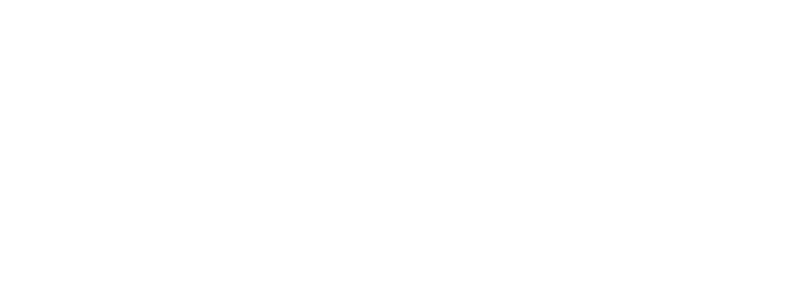
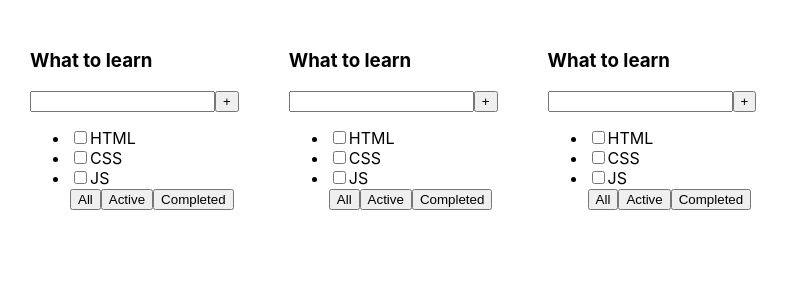
Before and after one commit to Annaptrvna/todolist-ts-dm, a React (Create React App) app: page / in a window 1280 px wide. Shown: the top 300 px of the page, without its empty margins (0-789 px from the left). Built offline with nearby package versions, Linux system fonts and the light colour scheme.

Commit message:
Add Todolist component

```diff
--- a/src/App.css
+++ b/src/App.css
@@ -1,38 +1,8 @@
 .App {
-  text-align: center;
+  padding: 30px;
+  display: flex;
 }
 
-.App-logo {
-  height: 40vmin;
-  pointer-events: none;
+.App > div {
+  margin-right: 50px;
 }
-
-@media (prefers-reduced-motion: no-preference) {
-  .App-logo {
-    animation: App-logo-spin infinite 20s linear;
-  }
-}
-
-.App-header {
-  background-color: #282c34;
-  min-height: 100vh;
-  display: flex;
-  flex-direction: column;
-  align-items: center;
-  justify-content: center;
-  font-size: calc(10px + 2vmin);
-  color: white;
-}
-
-.App-link {
-  color: #61dafb;
-}
-
-@keyframes App-logo-spin {
-  from {
-    transform: rotate(0deg);
-  }
-  to {
-    transform: rotate(360deg);
-  }
-}
--- a/src/App.tsx
+++ b/src/App.tsx
@@ -1,13 +1,46 @@
 import React from 'react';
-import logo from './logo.svg';
 import './App.css';
 
 function App() {
+
   return (
     <div className="App">
-
+      <Todolist/>
+      <Todolist/>
+      <Todolist/>
     </div>
   );
 }
 
+const Todolist = () =>{
+
+    return (
+        <div>
+            <h3>What to learn</h3>
+            <div>
+                <input/>
+                <button>+</button>
+            </div>
+            <ul>
+                <li>
+                    <input type="checkbox"/>
+                    <span>HTML</span>
+                </li>
+                <li>
+                    <input type="checkbox"/>
+                    <span>CSS</span>
+                </li>
+                <li>
+                    <input type="checkbox"/>
+                    <span>JS</span>
+                </li>
+                <div>
+                    <button>All</button>
+                    <button>Active</button>
+                    <button>Completed</button>
+                </div>
+            </ul>
+        </div>
+    )
+}
 export default App;
```
